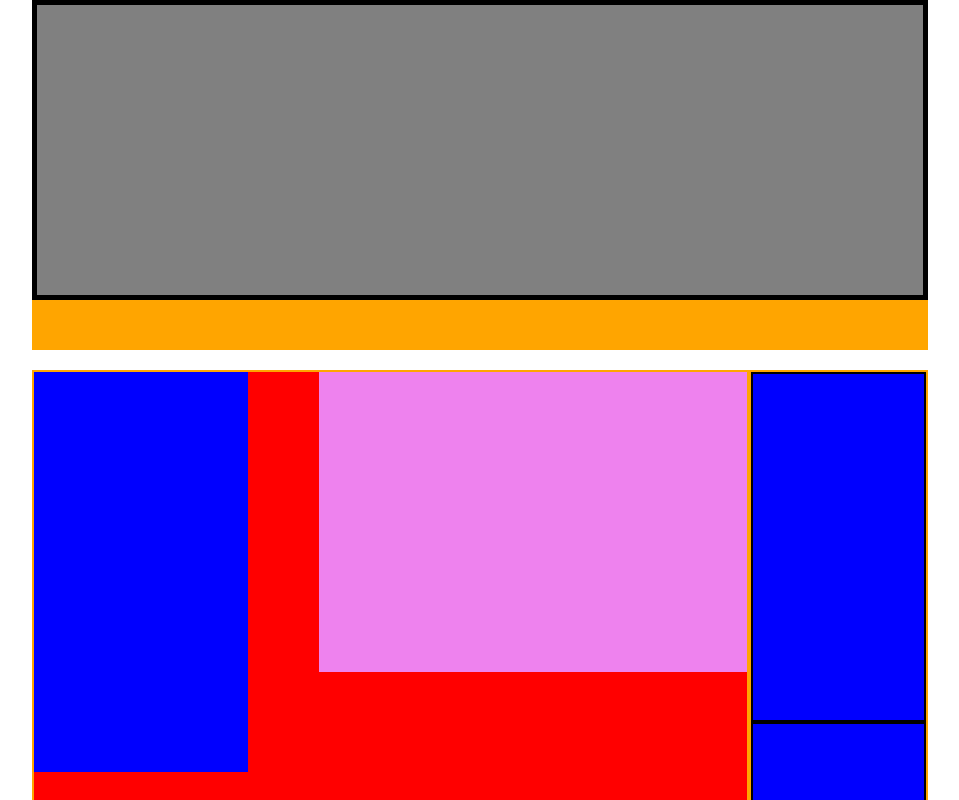
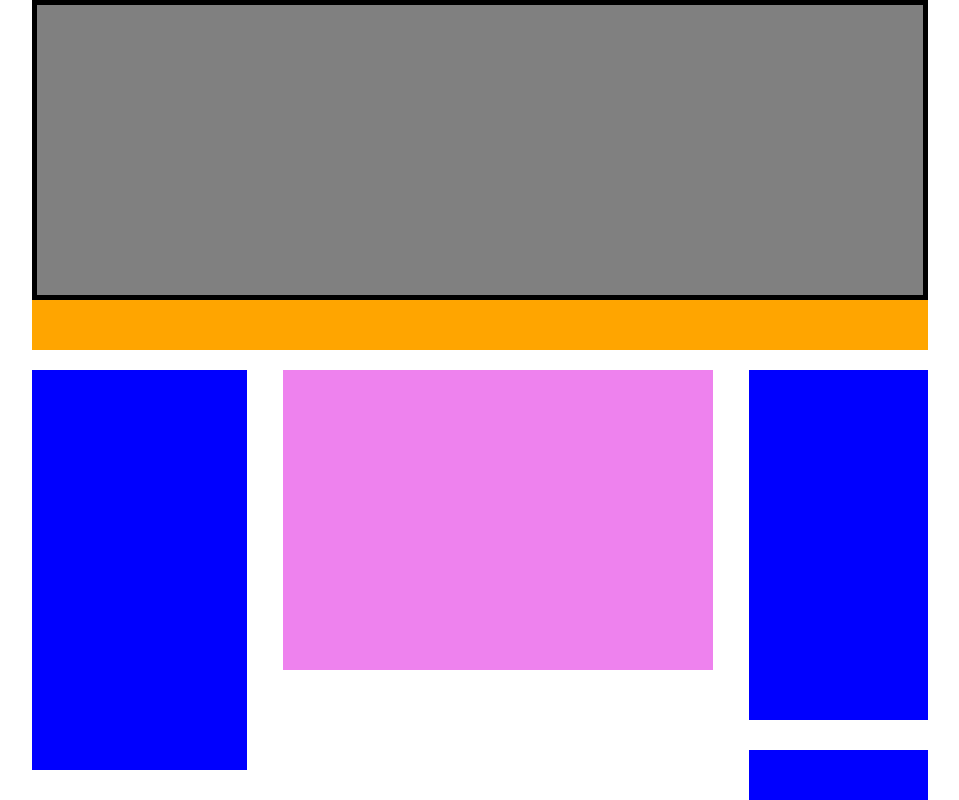
Before and after one commit to Simonecardinale/htmlcss-struttura-wp, a plain HTML site: page index.html in a window 1280 px wide. Shown: the top 800 px of the page, without its empty margins (160-1119 px from the left). Drawn offline with Linux system fonts and the light colour scheme.

Commit message:
main complete

```diff
--- a/css/style.css
+++ b/css/style.css
@@ -21,16 +21,13 @@ nav {
 
 main {
   width: 70vw;
-  height: 700px;
   margin: 20px auto;
-  background-color: red;
 }
 
 .left-box{
   height: 100%;
   width:80%;
   float: left;
-  border: 2px solid orange;
 }
 
 .column {
@@ -46,19 +43,28 @@ main {
   height: 300px;
   background-color: violet;
   float: left;
-  margin-left: 10%;
+  margin: 0 5%;
 }
 
 .right-box{
   height: 100%;
   width: 20%;
   float: left;
-  border: 2px solid orange;
 }
 
 .right {
   height: 350px;
   width: 100%;
   float: none;
-  border: 2px solid black;
+  margin-bottom: 30px;
 }
+
+
+
+
+
+main::after {
+  content:"";
+  display: table;
+  clear: both;
+}
```
